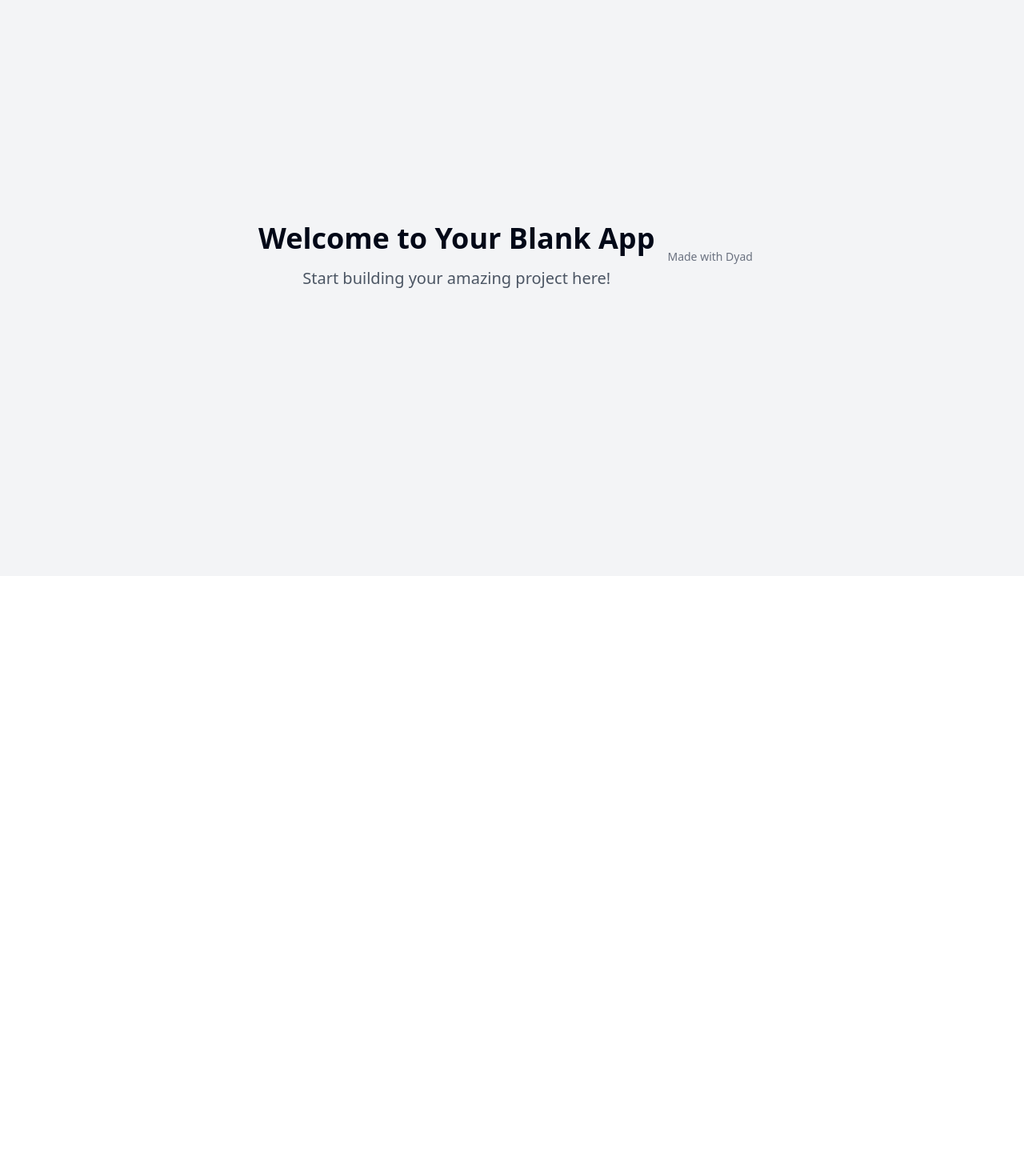
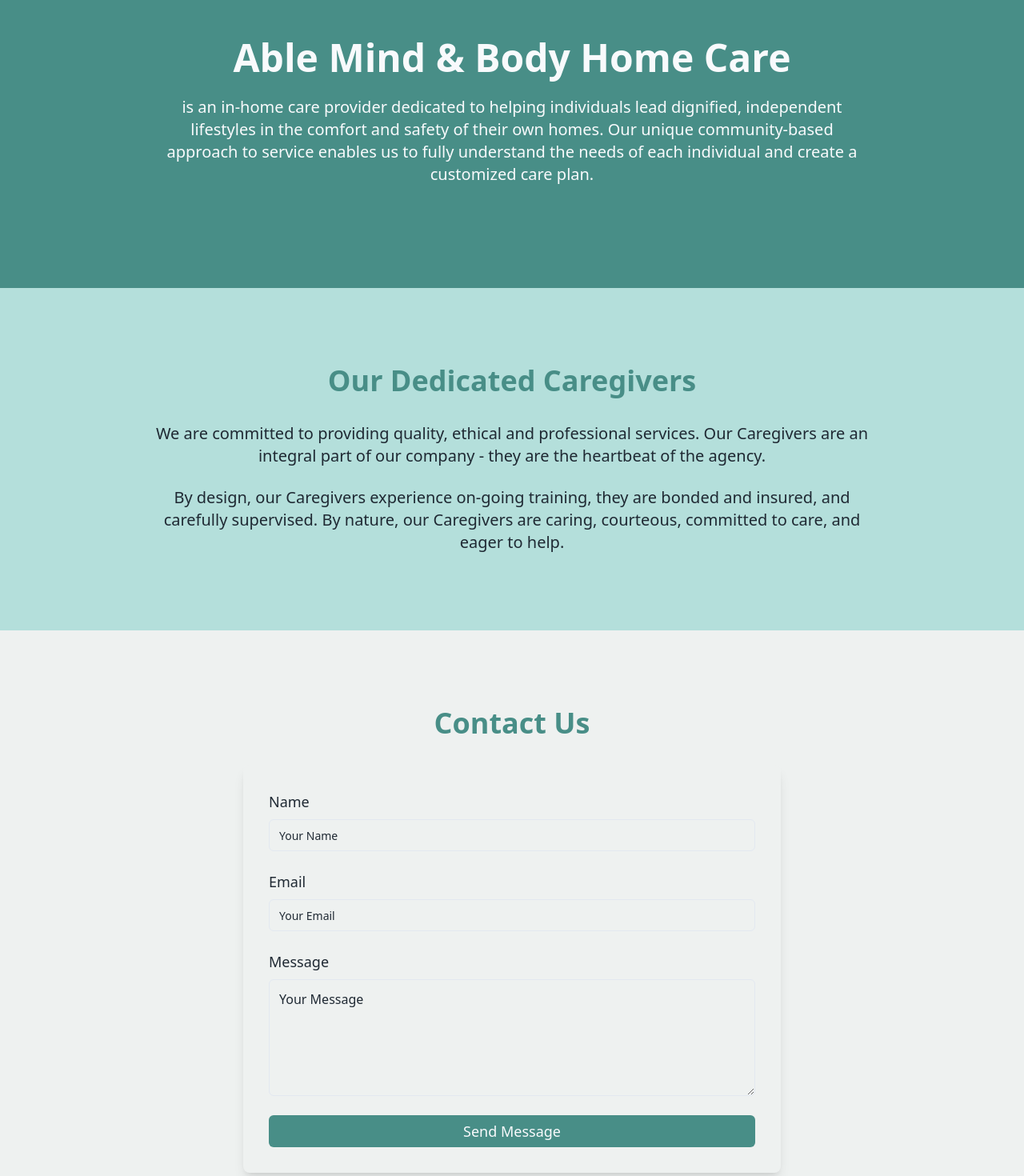
Before and after one commit to ife069/website-design, a React (Vite) app: page / in a window 1280 px wide. Shown: the part 80-1550 px from the top of the page at 80% size. Before the commit the page ends 800 px from the top, so only its background shows below. Built offline with nearby package versions, Linux system fonts and the light colour scheme.

Commit message:
[dyad] Set up home page with content and custom colors - wrote 3 file(s)

```diff
--- a/src/globals.css
+++ b/src/globals.css
@@ -4,68 +4,63 @@
 
 @layer base {
   :root {
-    --background: 0 0% 100%;
-    --foreground: 222.2 84% 4.9%;
+    --background: 160 10% 94%; /* #edf3f2 */
+    --foreground: 208 25% 16%; /* #1f2e37 */
 
-    --card: 0 0% 100%;
-    --card-foreground: 222.2 84% 4.9%;
+    --card: var(--background);
+    --card-foreground: var(--foreground);
 
-    --popover: 0 0% 100%;
-    --popover-foreground: 222.2 84% 4.9%;
+    --popover: var(--background);
+    --popover-foreground: var(--foreground);
 
-    --primary: 222.2 47.4% 11.2%;
-    --primary-foreground: 210 40% 98%;
+    --primary: 174 33% 42%; /* #4a8f87 */
+    --primary-foreground: 210 40% 98%; /* White/light text */
 
-    --secondary: 210 40% 96.1%;
-    --secondary-foreground: 222.2 47.4% 11.2%;
+    --secondary: 174 40% 79%; /* #9fdad5 */
+    --secondary-foreground: 208 25% 16%; /* Dark text */
 
-    --muted: 210 40% 96.1%;
-    --muted-foreground: 215.4 16.3% 46.9%;
+    --muted: var(--secondary);
+    --muted-foreground: var(--foreground);
 
-    --accent: 210 40% 96.1%;
-    --accent-foreground: 222.2 47.4% 11.2%;
+    --accent: var(--secondary); /* Using secondary for general accent */
+    --accent-foreground: var(--secondary-foreground);
+
+    --accent-brown: 24 25% 78%; /* #bc8c74 */
 
     --destructive: 0 84.2% 60.2%;
     --destructive-foreground: 210 40% 98%;
 
     --border: 214.3 31.8% 91.4%;
     --input: 214.3 31.8% 91.4%;
-    --ring: 222.2 84% 4.9%;
+    --ring: var(--primary);
 
     --radius: 0.5rem;
 
-    --sidebar-background: 0 0% 98%;
-
-    --sidebar-foreground: 240 5.3% 26.1%;
-
-    --sidebar-primary: 240 5.9% 10%;
-
-    --sidebar-primary-foreground: 0 0% 98%;
-
-    --sidebar-accent: 240 4.8% 95.9%;
-
-    --sidebar-accent-foreground: 240 5.9% 10%;
-
-    --sidebar-border: 220 13% 91%;
-
-    --sidebar-ring: 217.2 91.2% 59.8%;
+    --sidebar-background: var(--background);
+    --sidebar-foreground: var(--foreground);
+    --sidebar-primary: var(--primary);
+    --sidebar-primary-foreground: var(--primary-foreground);
+    --sidebar-accent: var(--secondary);
+    --sidebar-accent-foreground: var(--secondary-foreground);
+    --sidebar-border: var(--border);
+    --sidebar-ring: var(--ring);
   }
 
   .dark {
-    --background: 222.2 84% 4.9%;
-    --foreground: 210 40% 98%;
+    --background: 208 25% 16%; /* #1f2e37 */
+    --foreground: 160 10% 94%; /* #edf3f2 */
 
-    --card: 222.2 84% 4.9%;
-    --card-foreground: 210 40% 98%;
+    --card: var(--background);
+    --card-foreground: var(--foreground);
 
-    --popover: 222.2 84% 4.9%;
-    --popover-foreground: 210 40% 98%;
+    --popover: var(--background);
+    --popover-foreground: var(--foreground);
 
-    --primary: 210 40% 98%;
-    --primary-foreground: 222.2 47.4% 11.2%;
+    --primary: 174 33% 42%; /* #4a8f87 */
+    --primary-foreground: 210 40% 98%;
 
-    --secondary: 217.2 32.6% 17.5%;
-    --secondary-foreground: 210 40% 98%;
+    --secondary: 174 40% 79%; /* #9fdad5 */
+    --secondary-foreground: 208 25% 16%;
 
     --muted: 217.2 32.6% 17.5%;
     --muted-foreground: 215 20.2% 65.1%;
@@ -73,20 +68,23 @@
     --accent: 217.2 32.6% 17.5%;
     --accent-foreground: 210 40% 98%;
 
+    --accent-brown: 24 25% 78%; /* #bc8c74 */
+
     --destructive: 0 62.8% 30.6%;
     --destructive-foreground: 210 40% 98%;
 
     --border: 217.2 32.6% 17.5%;
     --input: 217.2 32.6% 17.5%;
-    --ring: 212.7 26.8% 83.9%;
-    --sidebar-background: 240 5.9% 10%;
-    --sidebar-foreground: 240 4.8% 95.9%;
-    --sidebar-primary: 224.3 76.3% 48%;
-    --sidebar-primary-foreground: 0 0% 100%;
-    --sidebar-accent: 240 3.7% 15.9%;
-    --sidebar-accent-foreground: 240 4.8% 95.9%;
-    --sidebar-border: 240 3.7% 15.9%;
-    --sidebar-ring: 217.2 91.2% 59.8%;
+    --ring: var(--primary);
+
+    --sidebar-background: var(--background);
+    --sidebar-foreground: var(--foreground);
+    --sidebar-primary: var(--primary);
+    --sidebar-primary-foreground: var(--primary-foreground);
+    --sidebar-accent: var(--secondary);
+    --sidebar-accent-foreground: var(--secondary-foreground);
+    --sidebar-border: var(--border);
+    --sidebar-ring: var(--ring);
   }
 }
 
--- a/src/pages/Index.tsx
+++ b/src/pages/Index.tsx
@@ -1,16 +1,79 @@
-// Update this page (the content is just a fallback if you fail to update the page)
-
 import { MadeWithDyad } from "@/components/made-with-dyad";
+import { Input } from "@/components/ui/input";
+import { Textarea } from "@/components/ui/textarea";
+import { Button } from "@/components/ui/button";
+import { Label } from "@/components/ui/label";
 
 const Index = () => {
   return (
-    <div className="min-h-screen flex items-center justify-center bg-gray-100">
-      <div className="text-center">
-        <h1 className="text-4xl font-bold mb-4">Welcome to Your Blank App</h1>
-        <p className="text-xl text-gray-600">
-          Start building your amazing project here!
-        </p>
-      </div>
+    <div className="min-h-screen flex flex-col bg-background text-foreground">
+      {/* Hero Section */}
+      <section className="relative w-full py-20 md:py-32 bg-primary text-primary-foreground flex items-center justify-center text-center px-4">
+        <div className="max-w-4xl mx-auto">
+          <h1 className="text-4xl md:text-5xl font-bold mb-6 leading-tight">
+            Able Mind & Body Home Care
+          </h1>
+          <p className="text-lg md:text-xl leading-relaxed">
+            is an in-home care provider dedicated to helping individuals lead dignified, independent lifestyles in the comfort and safety of their own homes. Our unique community-based approach to service enables us to fully understand the needs of each individual and create a customized care plan.
+          </p>
+        </div>
+      </section>
+
+      {/* Caregivers Section */}
+      <section className="w-full py-16 md:py-24 bg-secondary text-secondary-foreground px-4">
+        <div className="max-w-4xl mx-auto text-center">
+          <h2 className="text-3xl md:text-4xl font-bold mb-8 text-primary">
+            Our Dedicated Caregivers
+          </h2>
+          <p className="text-lg md:text-xl mb-6 leading-relaxed">
+            We are committed to providing quality, ethical and professional services. Our Caregivers are an integral part of our company - they are the heartbeat of the agency.
+          </p>
+          <p className="text-lg md:text-xl leading-relaxed">
+            By design, our Caregivers experience on-going training, they are bonded and insured, and carefully supervised. By nature, our Caregivers are caring, courteous, committed to care, and eager to help.
+          </p>
+        </div>
+      </section>
+
+      {/* Contact Form Section */}
+      <section className="w-full py-16 md:py-24 bg-background text-foreground px-4">
+        <div className="max-w-2xl mx-auto">
+          <h2 className="text-3xl md:text-4xl font-bold mb-8 text-center text-primary">
+            Contact Us
+          </h2>
+          <form className="space-y-6 bg-card p-8 rounded-lg shadow-lg">
+            <div>
+              <Label htmlFor="name" className="text-lg">Name</Label>
+              <Input id="name" type="text" placeholder="Your Name" className="mt-2 p-3 text-base" />
+            </div>
+            <div>
+              <Label htmlFor="email" className="text-lg">Email</Label>
+              <Input id="email" type="email" placeholder="Your Email" className="mt-2 p-3 text-base" />
+            </div>
+            <div>
+              <Label htmlFor="message" className="text-lg">Message</Label>
+              <Textarea id="message" placeholder="Your Message" rows={5} className="mt-2 p-3 text-base" />
+            </div>
+            <Button type="submit" className="w-full py-3 text-lg bg-primary hover:bg-primary/90 text-primary-foreground">
+              Send Message
+            </Button>
+          </form>
+        </div>
+      </section>
+
+      {/* Disclaimer Section */}
+      <section className="w-full py-12 md:py-16 bg-accent-brown text-primary-foreground text-sm px-4">
+        <div className="max-w-4xl mx-auto text-center opacity-90">
+          <h3 className="font-semibold mb-4 text-lg">Disclaimer</h3>
+          <p className="leading-relaxed">
+            Able Mind & Body Home Care (AMB) does not discriminate on the basis of race, color, national origin, sex, religion, age or disability in employment or the provision of services. AMB will take appropriate action to provide reasonable accommodations to qualified employees and applicants with disabilities, unless providing such accommodations creates an undue hardship.
+          </p>
+          <p className="mt-4 leading-relaxed">
+            “Able Mind & Body Home Care is committed to providing reasonable accommodations for qualified individuals with disabilities in a fair and equitable manner and in accordance with applicable federal and state law. We seek to promote a diverse and inclusive work community.”
+          </p>
+        </div>
+      </section>
+
+      {/* Made with Dyad */}
       <MadeWithDyad />
     </div>
   );
--- a/tailwind.config.ts
+++ b/tailwind.config.ts
@@ -44,6 +44,7 @@ export default {
           DEFAULT: "hsl(var(--accent))",
           foreground: "hsl(var(--accent-foreground))",
         },
+        "accent-brown": "hsl(var(--accent-brown))", // New color added here
         popover: {
           DEFAULT: "hsl(var(--popover))",
           foreground: "hsl(var(--popover-foreground))",
```
